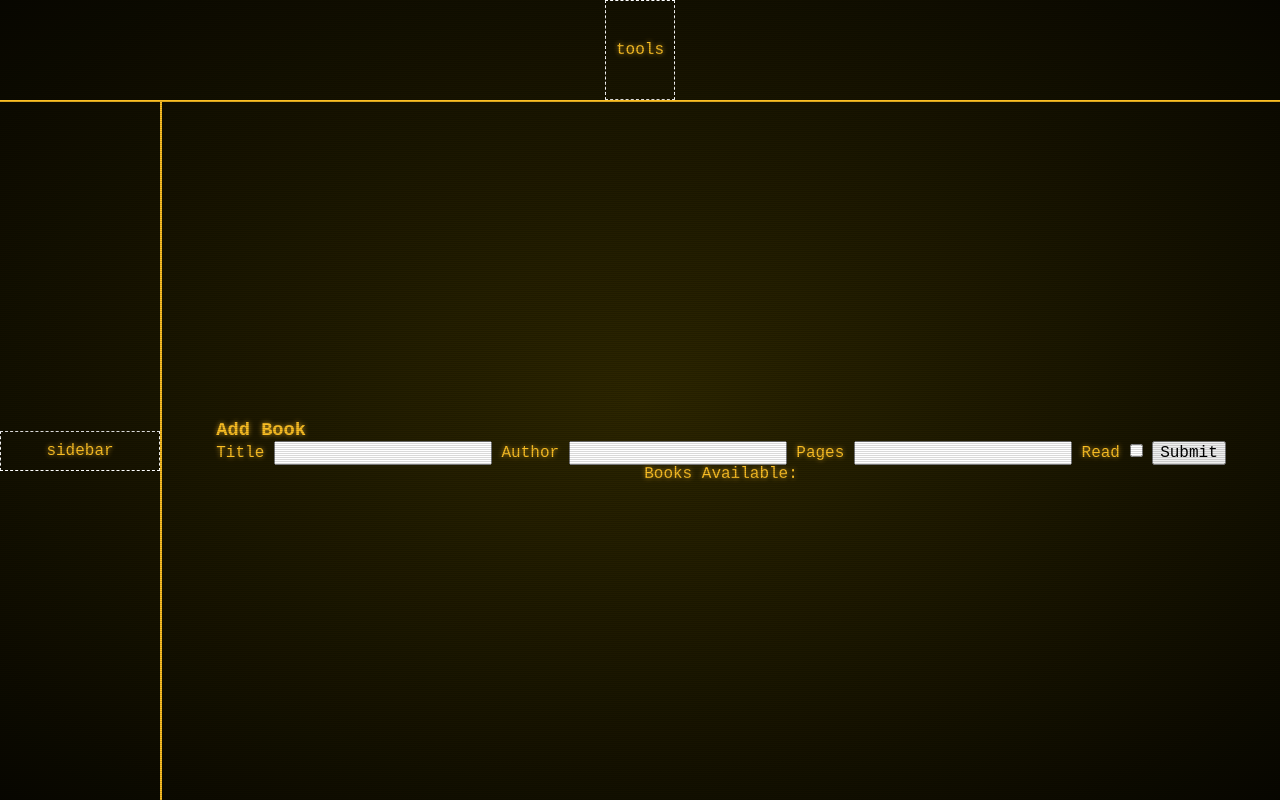
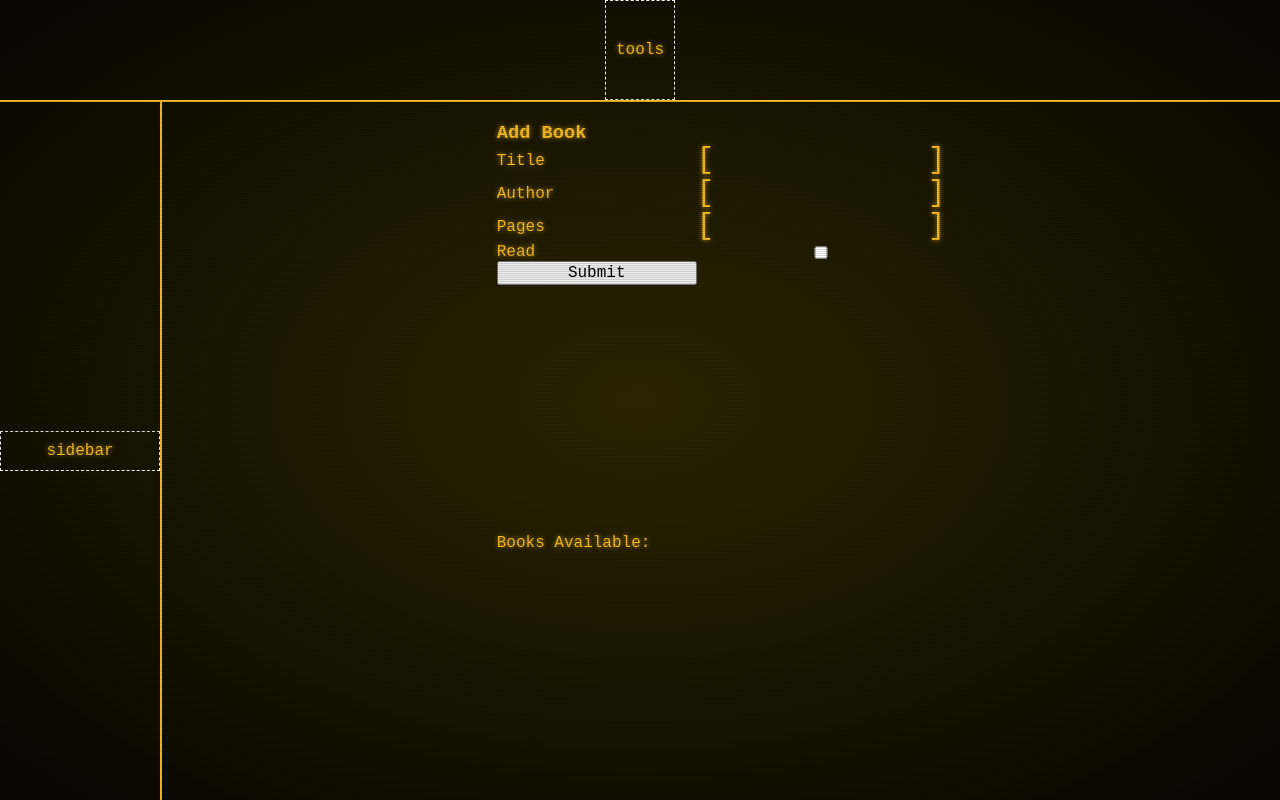
Before and after one commit to SpekkioKilwala/library, a plain HTML site: page index.html in a window 1280 px wide. Drawn offline with Linux system fonts and the light colour scheme.

Commit message:
Format inputs with brackets

```diff
--- a/index.html
+++ b/index.html
@@ -19,17 +19,19 @@
 		<form action="#" method="post" class="form-add-book">
 			<h3>Add Book</h3>
 			<label for="book-title">Title</label>
-			<input type="text" name="book-title" id="book-title" required>
+			<div><input type="text" name="book-title" id="book-title" required></div>
 			<label for="author">Author</label>
-			<input type="text" name="author" id="author" required>
+			<div><input type="text" name="author" id="author" required></div>
 			<label for="pages">Pages</label>
-			<input type="tel" name="pages" id="pages" required>
+			<div><input type="tel" name="pages" id="pages" required></div>
 			<label for="read">Read</label>
 			<input type="checkbox" name="read" id="read">
 			<!-- Submit to make use of the required attributes, though we stay on this page -->
 			<button type="submit">Submit</button>
 		</form>
-		<div>Books Available:</div>
+		<div class="data-table">
+			Books Available:
+		</div>
 	</div>
 </body>
 </html>
--- a/style.css
+++ b/style.css
@@ -41,6 +41,22 @@ body {
     );
     pointer-events: none;
   }
+}
+
+input {
+  background-color: transparent;
+  border: none;
+  color: var(--text);
+}
+
+.form-add-book > div::before {
+  font-size: 180%;
+  content: "[";
+}
+
+.form-add-book > div::after {
+  font-size: 180%;
+  content: "]";
 }
 
 /* top-level layout */
@@ -91,10 +107,29 @@ body {
 }
 
 .main {
-  display: flex;
-  flex-direction: column;
+  display: grid;
   align-items: center;
   justify-content: center;
+  grid-template-rows: min-content auto;
+  padding: 20px;
+  gap: 20px;
+}
+
+.form-add-book {
+  display: grid;
+  grid-template-columns: 200px auto;
+  align-items: center;
+}
+
+.form-add-book h3 {
+  grid-column: 1 / -1;
+}
+
+.form-add-book > div {
+  display: grid;
+  grid-template-columns: min-content auto min-content;
+  align-items: center;
+  text-align: center;
 }
 
 .h160 {
```
